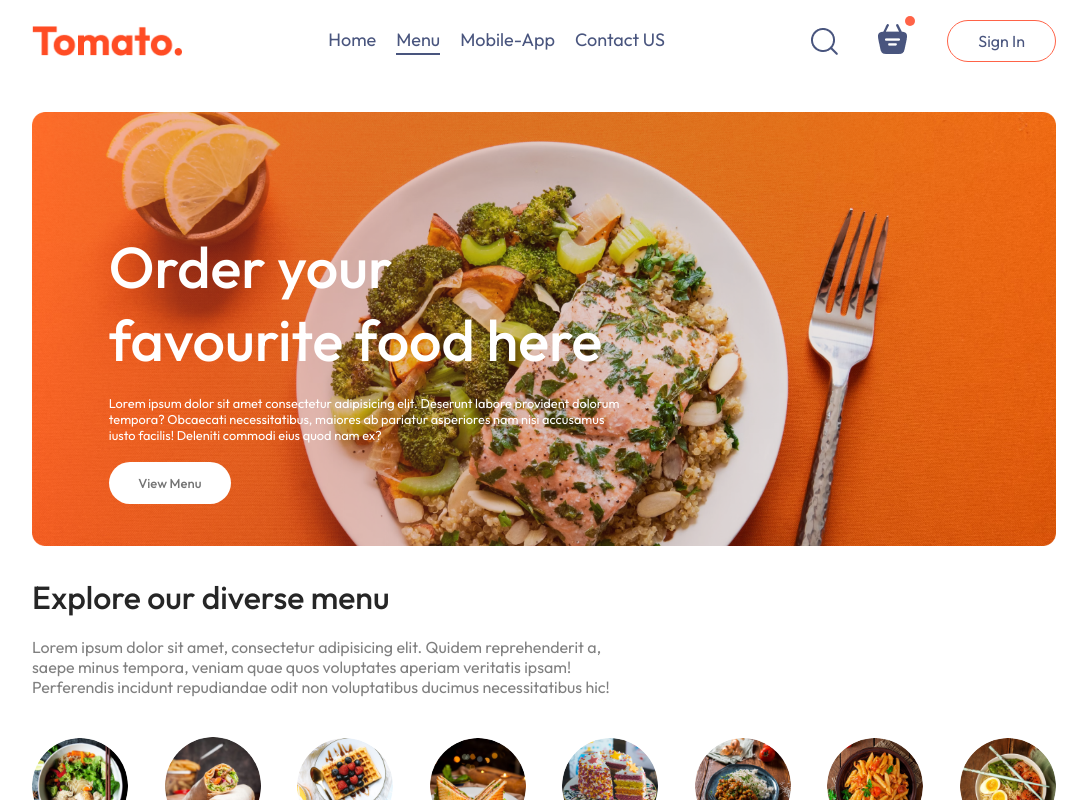
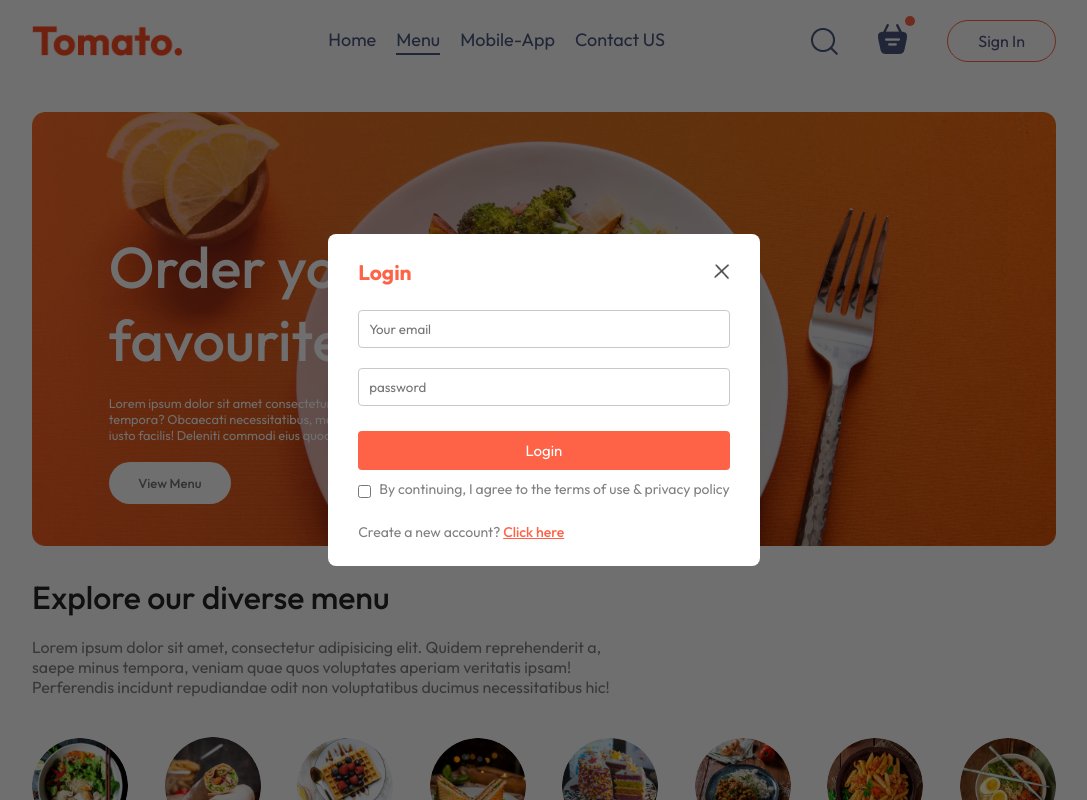
Before and after one commit to dan3ci/food-delivery-app, a React (Vite) app in the folder food-del/: page / in a window 1280 px wide. Both pictures are taken after a click on the button "Sign In". Shown: the top 800 px of the page, without its empty margins (96-1183 px from the left). Built offline with nearby package versions, Linux system fonts and the light colour scheme; a web font is replaced by a local one.

Commit message:
login popup completed/2:35:36

```diff
--- a/food-del/src/App.jsx
+++ b/food-del/src/App.jsx
@@ -1,16 +1,20 @@
-import React from 'react'
+import React, { useState } from 'react'
 import Navbar from './components/Navbar/Navbar'
 import { Route, Routes } from 'react-router-dom'
 import Home from './pages/Home/Home'
 import Cart from './pages/Cart/Cart'
 import PlaceOrder from './pages/PlaceOrder/PlaceOrder'
 import Footer from './components/Footer/Footer'
+import LoginPopup from './components/LoginPopup/LoginPopup'
 
 const App = () => {
+
+  const [showLogin, setShowLogin] = useState(false)
   return (
     <>
+    {showLogin?<LoginPopup setShowLogin={setShowLogin}/>:<></>}
     <div className="app">
-      <Navbar/>
+      <Navbar setShowLogin={setShowLogin}/>
       <Routes>
         <Route path='/' element={ <Home />} />
         <Route path='/cart' element={ <Cart />} />
--- /dev/null
+++ b/food-del/src/components/LoginPopup/LoginPopup.css
@@ -0,0 +1,76 @@
+.login-popup{
+    position: absolute;
+    z-index: 1;
+    width: 100%;
+    height: 100%;
+    background-color: #00000090;
+    display: grid;
+
+}
+
+.login-popup-container{
+    place-self: center;
+    width: max-width(23vw,330px);
+    color: #808080;
+    background-color: white;
+    display: flex;
+    flex-direction: column;
+    gap: 25px;
+    padding: 25px 30px;
+    border-radius: 8px;
+    font-size: 14px;
+    animation: fadeIn 0.5s;
+}
+
+.login-popup-title{
+    display: flex;
+    justify-content: space-between;
+    align-items: center;
+    color: tomato;
+}
+
+.login-popup-title img{
+    width: 16px;
+    cursor: pointer;
+}
+
+.login-popup-input{
+    display: flex;
+    flex-direction: column;
+    gap: 20px;
+}
+
+.login-popup-input input{
+    outline: none;
+    border: 1px solid #c9c9c9;
+    padding: 10px;
+    border-radius: 4px;
+}
+
+.login-popup-container button{
+    border: none;
+    padding: 10px;
+    border-radius: 4px;
+    color: white;
+    background-color: tomato;
+    font-size: 15px;
+    cursor: pointer;
+}
+
+.login-popup-condition{
+    display: flex;
+    align-items: start;
+    gap: 8px;
+    margin-top: -15px;
+}
+
+.login-popup-condition input{
+    margin-top: 5px;
+}
+
+.login-popup p span{
+    color: tomato;
+    font-weight: 500;
+    cursor: pointer;
+    text-decoration: underline;
+}
--- /dev/null
+++ b/food-del/src/components/LoginPopup/LoginPopup.jsx
@@ -0,0 +1,33 @@
+import React, { useState } from 'react'
+import './LoginPopup.css'
+import { assets } from '../../assets/assets'
+
+const LoginPopup = ({setShowLogin}) => {
+
+    const [currState, setCurrState] = useState("Login")
+
+  return (
+    <div className='login-popup'>
+      <form className="login-popup-container">
+        <div className="login-popup-title">
+            <h2>{currState}</h2>
+            <img onClick={()=>setShowLogin(false)} src={assets.cross_icon} alt="" />
+        </div>
+        <div className="login-popup-input">
+            {currState==="Login"?<></>:<input type="text" placeholder="Your name"required/>}
+            <input type="email" placeholder='Your email' required/>
+            <input type="password" placeholder='password'required />
+        </div>
+        <button>{currState==="Sign Up"?"Create account":"Login"}</button>
+        <div className="login-popup-condition">
+            <input type="checkbox" required/>
+            <p>By continuing, I agree to the terms of use & privacy policy</p>
+        </div>
+        {currState==="Login"?<p>Create a new account? <span onClick={()=>setCurrState("Sign Up")}>Click here</span></p>:<p>Already have an account? <span onClick={()=>setCurrState("Login")}>Click here</span></p>}
+
+      </form>
+    </div>
+  )
+}
+
+export default LoginPopup
--- a/food-del/src/components/Navbar/Navbar.jsx
+++ b/food-del/src/components/Navbar/Navbar.jsx
@@ -3,7 +3,7 @@
 import { assets } from '../../assets/assets'
 import { Link } from 'react-router-dom'
 
-const Navbar = () => {
+const Navbar = ({setShowLogin}) => {
 
     const [menu, setMenu] = useState("menu");
 
@@ -25,7 +25,7 @@
                 <img src={assets.basket_icon} alt="" />
                 <div className="dot"></div>
             </div>
-            <button>Sign In</button>
+            <button onClick={()=>setShowLogin(true)}>Sign In</button>
         </div>
     </div>
   )
```
